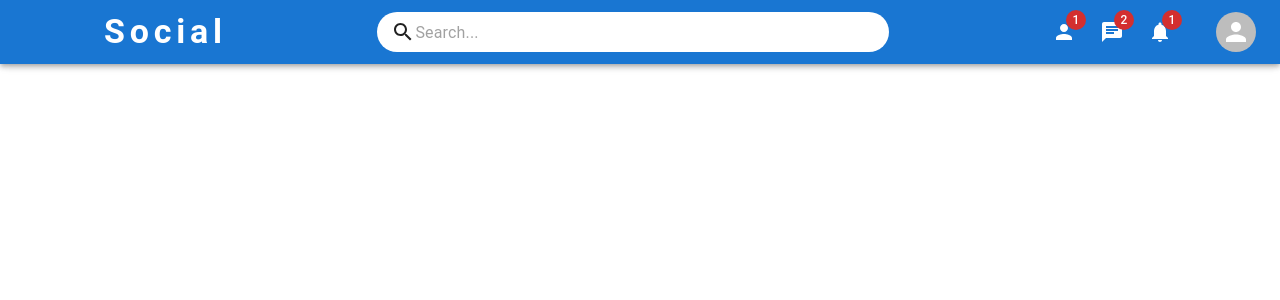
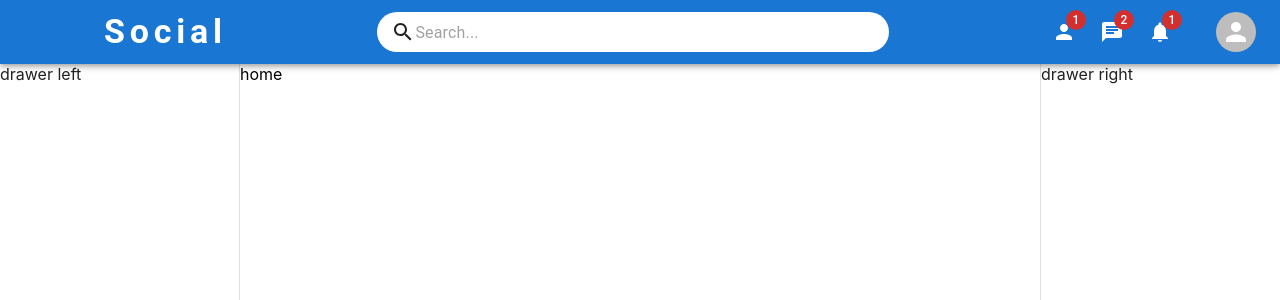
Before and after one commit to Deepanshu20101/Social-Media-App, a React (Create React App) app in the folder client/: page / in a window 1280 px wide. Shown: the top 300 px of the page. Built offline with nearby package versions, Linux system fonts and the light colour scheme.

Commit message:
Added left and right sidebar

```diff
--- /dev/null
+++ b/client/src/App.css
@@ -0,0 +1,3 @@
+.app {
+  display: flex;
+}
--- a/client/src/App.tsx
+++ b/client/src/App.tsx
@@ -4,17 +4,24 @@ import SignUp from "./components/auth/signUp";
 import { BrowserRouter, Route, Routes } from "react-router-dom";
 import HomePage from "./components/home/home";
 import TopBar from "./components/topbar/topbar";
+import SideBarLeft from "./components/sidebarleft/sidebarleft";
+import "./App.css";
+import SideBarRight from "./components/sidebarright/sidebarright";
 
 function App() {
   return (
     <>
       <BrowserRouter>
+        <div className="app">
           <TopBar />
+          <SideBarLeft />
           <Routes>
             <Route path="/" element={<HomePage />} />
             <Route path="/login" element={<LoginPage />} />
             <Route path="/register" element={<SignUp />} />
           </Routes>
+          <SideBarRight />
+        </div>
       </BrowserRouter>
     </>
   );
--- a/client/src/components/home/home.tsx
+++ b/client/src/components/home/home.tsx
@@ -1,5 +1,14 @@
+import { Box, Toolbar } from "@mui/material";
+
 const HomePage = () => {
-  return <div>home</div>;
+  return (
+    <>
+      <Box sx={{ flexGrow: 1 }}>
+        <Toolbar />
+        home
+      </Box>
+    </>
+  );
 };
 
 export default HomePage;
--- /dev/null
+++ b/client/src/components/sidebarleft/sidebarleft.tsx
@@ -0,0 +1,20 @@
+import { Drawer, Toolbar } from "@mui/material";
+
+const SideBarLeft = () => {
+  return (
+    <Drawer
+      variant="permanent"
+      anchor="left"
+      sx={{
+        width: 240,
+        flexShrink: 0,
+        [`& .MuiDrawer-paper`]: { width: 240, boxSizing: "border-box" },
+      }}
+    >
+      <Toolbar />
+      <div>drawer left</div>
+    </Drawer>
+  );
+};
+
+export default SideBarLeft;
--- /dev/null
+++ b/client/src/components/sidebarright/sidebarright.tsx
@@ -0,0 +1,20 @@
+import { Drawer, Toolbar } from "@mui/material";
+
+const SideBarRight = () => {
+  return (
+    <Drawer
+      variant="permanent"
+      anchor="right"
+      sx={{
+        width: 240,
+        flexShrink: 0,
+        [`& .MuiDrawer-paper`]: { width: 240, boxSizing: "border-box" },
+      }}
+    >
+      <Toolbar />
+      <div>drawer right</div>
+    </Drawer>
+  );
+};
+
+export default SideBarRight;
--- a/client/src/components/topbar/topbar.tsx
+++ b/client/src/components/topbar/topbar.tsx
@@ -3,9 +3,7 @@ import {
   Avatar,
   Badge,
   Box,
-  Button,
   IconButton,
-  InputAdornment,
   TextField,
   Toolbar,
   Typography,
@@ -14,8 +12,7 @@ import { Chat, Search, Person, Notifications } from "@mui/icons-material";
 
 const TopBar = () => {
   return (
-    <div>
-      <AppBar>
+    <AppBar sx={{ zIndex: (theme) => theme.zIndex.drawer + 1 }}>
       <Toolbar>
         <Typography
           component="a"
@@ -73,7 +70,6 @@ const TopBar = () => {
         </Box>
       </Toolbar>
     </AppBar>
-    </div>
   );
 };
 
```
Lines whose indentation alone changed are shown as unchanged.
